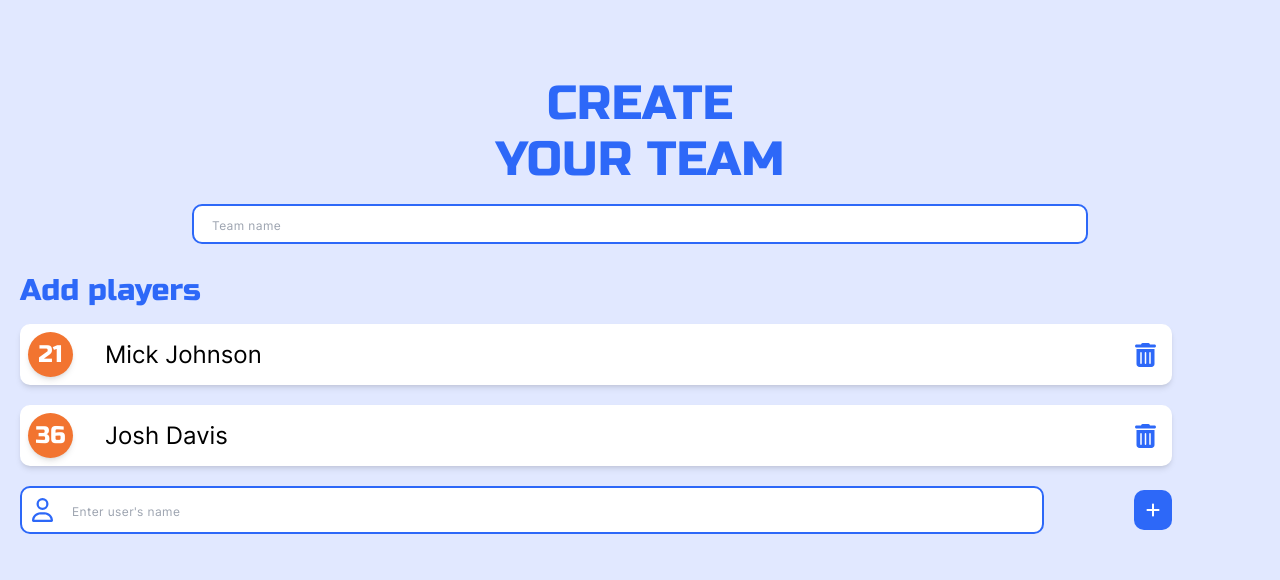
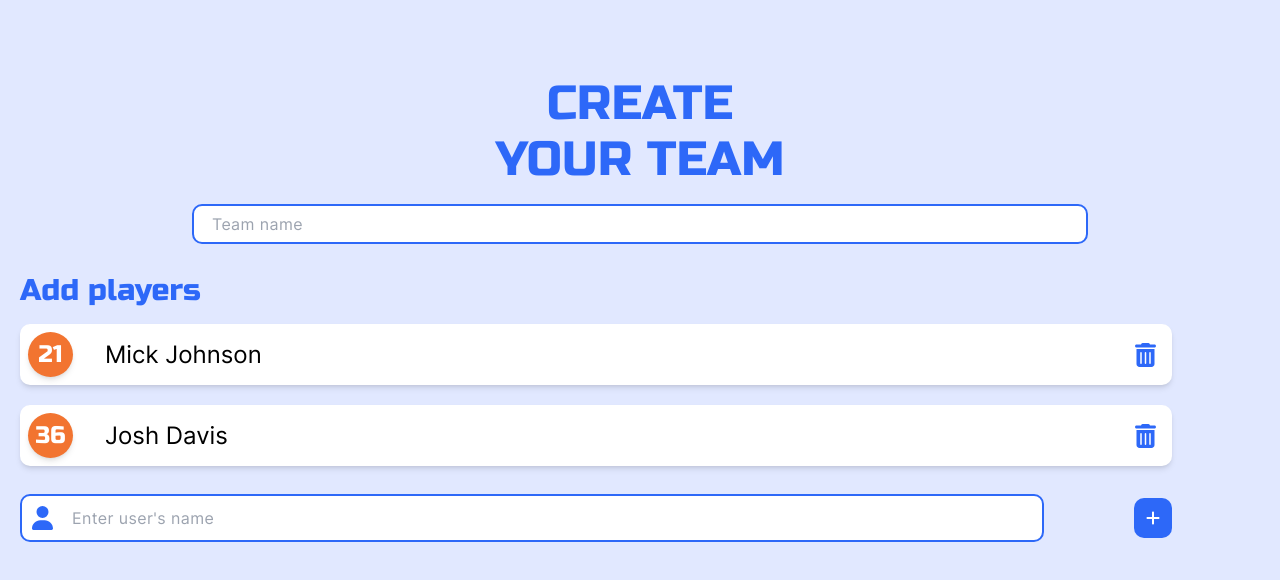
Before and after one commit to RasimMehdiyev/rdexp, a React (Create React App) app: page /team/create in a window 1280 px wide. Shown: the top 580 px of the page. Built offline with nearby package versions, Linux system fonts and the light colour scheme; no server answers.

Commit message:
TeamCreatePage in progress

```diff
--- /dev/null
+++ b/src/components/UserInput.js
@@ -0,0 +1,25 @@
+import React from 'react';
+import { FontAwesomeIcon } from '@fortawesome/react-fontawesome';
+import { faUser, faPlus } from '@fortawesome/free-solid-svg-icons';
+
+const UserInput = () => {
+  return (
+    <div className="flex items-center w-[90vw] pt-2">
+      <div className="relative">
+        <input
+          className="h-[6vh] pl-10 w-[80vw] rounded-10px border-2 border-game-blue font-interReg placeholder-text"
+          placeholder="Enter user's name"
+        />
+        <div className="absolute left-3 top-2 pt-1">
+          <FontAwesomeIcon icon={faUser} className="text-game-blue h-[3vh]" />
+        </div>
+      </div>
+
+      <button className="bg-game-blue p-2 pl-3 pr-3 rounded-10px ml-auto">
+        <FontAwesomeIcon icon={faPlus} className="text-white" />
+      </button>
+    </div>
+  );
+};
+
+export default UserInput;
--- a/src/index.css
+++ b/src/index.css
@@ -226,3 +226,7 @@ input:focus {
     /* stroke */
     -webkit-text-stroke: 1.5px white;
 }
+
+.placeholder-text::placeholder {
+    font-size: 16px;
+  }
--- a/src/pages/TeamCreatePage.js
+++ b/src/pages/TeamCreatePage.js
@@ -3,6 +3,7 @@ import { faUser} from "@fortawesome/free-regular-svg-icons";
 import { faPlus} from "@fortawesome/free-solid-svg-icons";
 import { FontAwesomeIcon } from "@fortawesome/react-fontawesome";
 import PersonTag from '../components/PersonTag.js';
+import UserInput from '../components/UserInput.js';
 
 const TeamCreatePage = () => {
   return (
@@ -15,7 +16,7 @@ const TeamCreatePage = () => {
         <h1 className="pt-2 text-5xl text-game-blue">
           YOUR TEAM
         </h1>
-        <input className="mt-5 h-[5vh] pl-2 w-[70vw] rounded-10px border-2 border-game-blue font-interReg"
+        <input className="mt-5 h-[5vh] pl-2 w-[70vw] rounded-10px border-2 border-game-blue font-interReg placeholder-text"
         placeholder="Team name"/>
       </div>
 
@@ -27,23 +28,9 @@ const TeamCreatePage = () => {
         <PersonTag name="Mick Johnson" number="21" isPlayer={true} />
         <PersonTag name="Josh Davis" number="36" isPlayer={true} />
 
-        <div className="flex items-center w-[90vw]">
 
-          <div className="relative">
-            <input
-              className="h-[6vh] pl-10 w-[80vw] rounded-10px border-2 border-game-blue font-interReg"
-              placeholder="Enter user's name"
-            />
-            <div className="absolute left-3 top-2 pt-1">
-              <FontAwesomeIcon icon={faUser} className="text-game-blue h-[3vh]" />
-            </div>
-          </div>
 
-          <button className=" bg-game-blue p-2 pl-3 pr-3 rounded-10px  ml-auto">
-              <FontAwesomeIcon icon={faPlus} className="text-white" />
-          </button>
-
-        </div>
+        <UserInput />
 
       </div>
 
```
